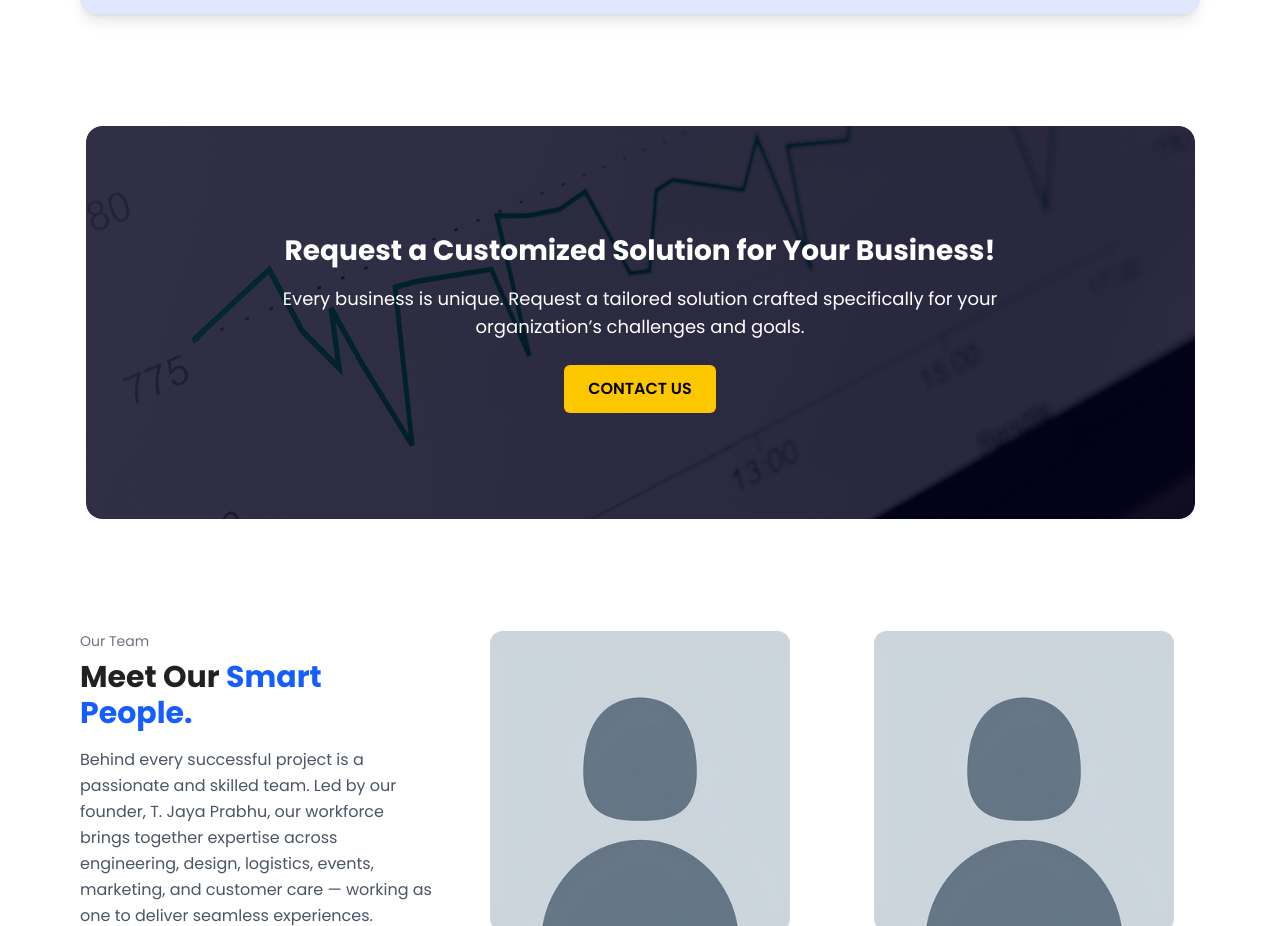
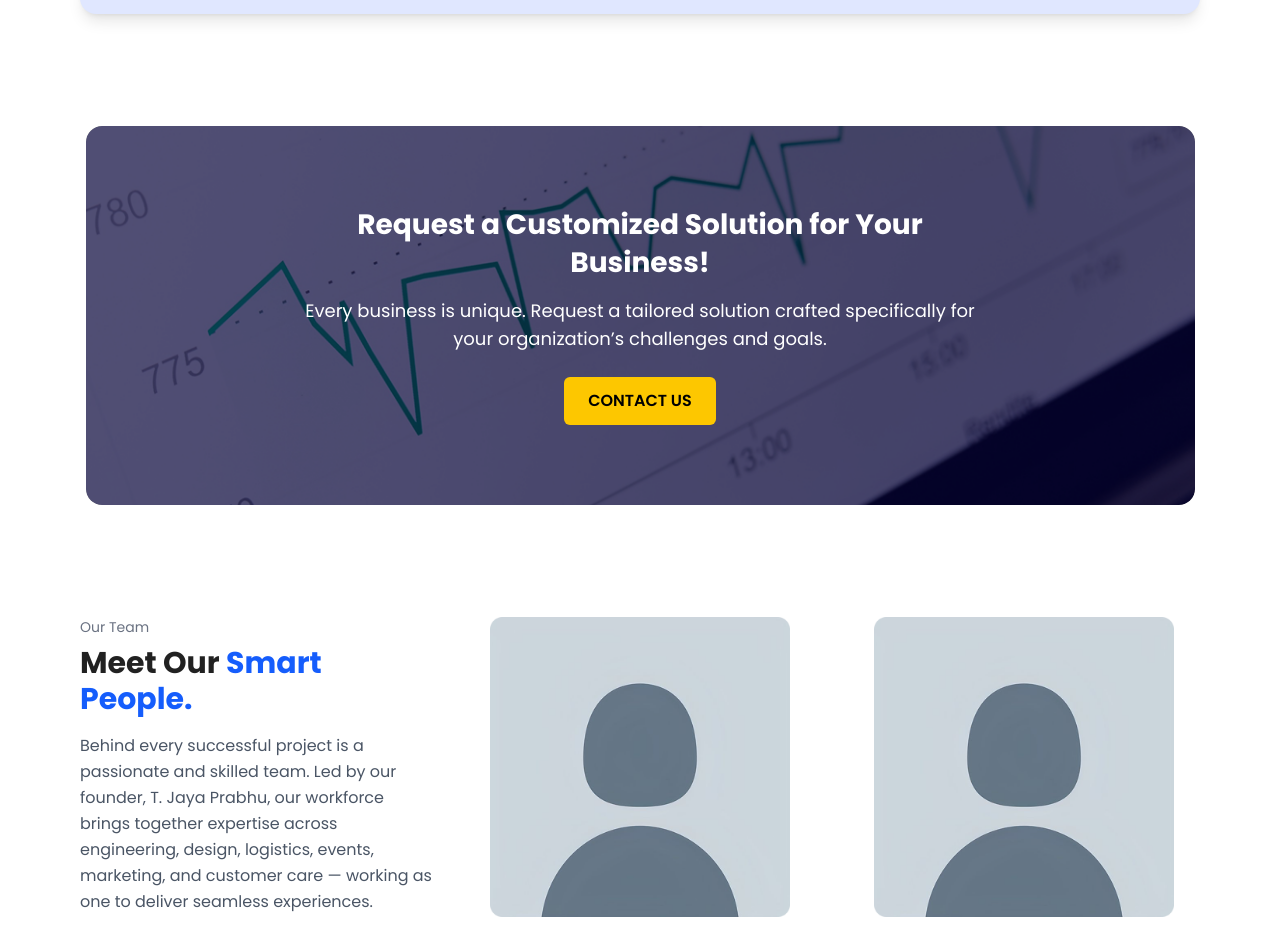
Before and after one commit to AmshuAmshuU/Prabhu-Enterprises, a Next.js app: page /aboutUs in a window 1280 px wide. Shown: the part 2395-3321 px from the top of the page. Built offline with nearby package versions, Linux system fonts and the light colour scheme.

Commit message:
changes made

```diff
--- a/src/app/aboutUs/page.js
+++ b/src/app/aboutUs/page.js
@@ -264,7 +264,7 @@ const VisionMissionValue = () => {
 const CTASection = () => {
   return (
     <section className="relative overflow-hidden mx-auto my-12 w-full px-4 sm:px-6 lg:px-8 max-w-[1173px] rounded-[16px]">
-      <div className="relative w-full h-[250px] sm:h-[320px] md:h-[393px] rounded-[16px] overflow-hidden">
+      <div className="relative w-full rounded-[16px] overflow-hidden bg-black/40">
         {/* Background Image */}
         <Image
           src={bgImg}
@@ -273,14 +273,12 @@ const CTASection = () => {
           className="object-cover rounded-[16px]"
           priority
         />
-        {/* Overlay */}
-        <div className="absolute inset-0 bg-black/40 rounded-[16px]" />
         {/* Content */}
-        <div className="absolute inset-0 flex flex-col items-center justify-center text-center px-4 sm:px-6 lg:px-12 text-white max-w-[900px] mx-auto">
-          <h2 className="text-lg sm:text-xl md:text-2xl lg:text-[28px] font-extrabold mb-3 sm:mb-4">
+        <div className="relative z-10 flex flex-col items-center justify-center text-center px-4 sm:px-6 lg:px-12 text-white py-12 sm:py-16 md:py-20">
+          <h2 className="text-lg sm:text-xl md:text-2xl lg:text-[28px] font-extrabold mb-3 sm:mb-4 max-w-2xl">
             Request a Customized Solution for Your Business!
           </h2>
-          <p className="text-sm sm:text-base md:text-lg mb-4 sm:mb-6">
+          <p className="text-sm sm:text-base md:text-lg mb-4 sm:mb-6 max-w-2xl">
             Every business is unique. Request a tailored solution crafted specifically for your organization’s challenges and goals.
           </p>
           <button className="bg-yellow-400 text-black font-semibold px-4 sm:px-6 py-2 sm:py-3 rounded-md hover:bg-yellow-500 transition text-sm sm:text-base">
@@ -293,6 +291,9 @@ const CTASection = () => {
 };
 
 
+/* =====================
+   Team Section
+===================== */
 /* =====================
    Team Section
 ===================== */
```
